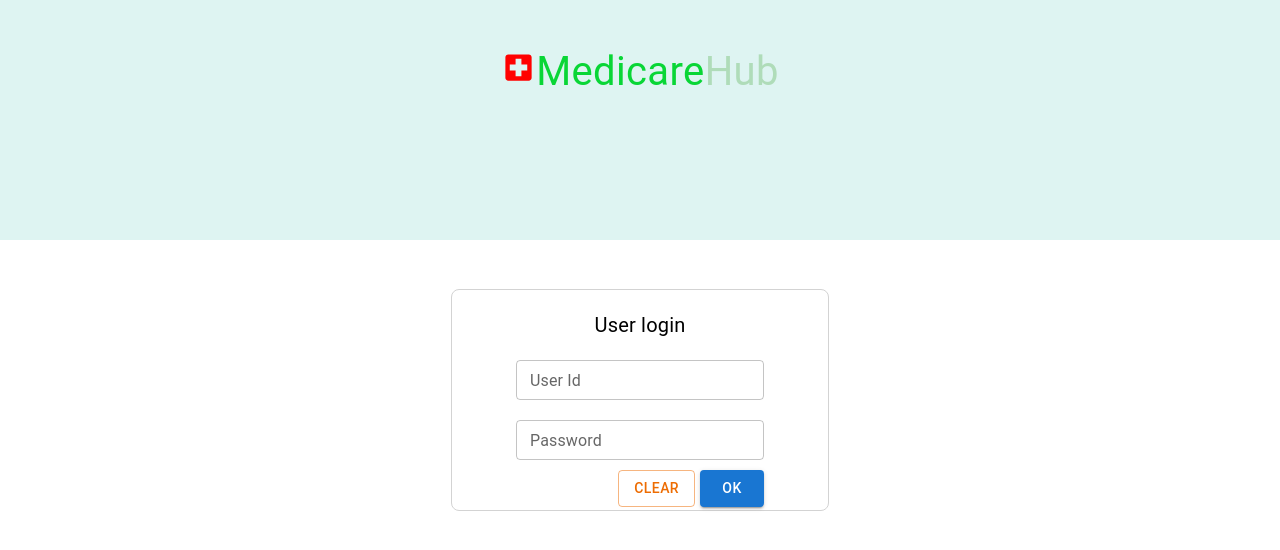
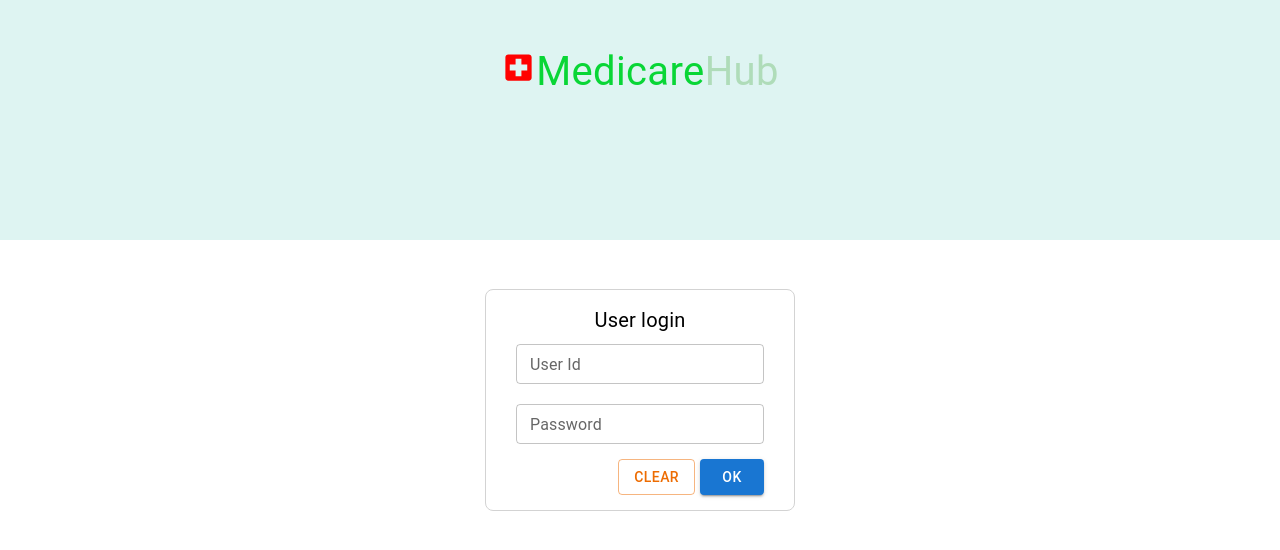
Before and after one commit to Bistec-UOM/MedicareHub_front, a React (Create React App) app in the folder front/: page / in a window 1280 px wide. Shown: the top 550 px of the page. Built offline with nearby package versions, Linux system fonts and the light colour scheme.

Commit message:
Display accepted samples

```diff
--- a/front/src/Services/Lab.js
+++ b/front/src/Services/Lab.js
@@ -4,7 +4,8 @@ const endPoints = {
     TEST:'/api/Test',
     TEMPLATE:'/api/Test/Template',
     REPORT:'/api/Values/ReportRequest',
-    SET_ACCEPT:'/api/Values/Accept'
+    SET_ACCEPT:'/api/Values/Accept',
+    GET_ACCEPT:'/api/Values/Accept'
   };
 
 export { baseURL,endPoints};
--- a/front/src/components/Lab/TestSubmit/Submit/SubmitPage.js
+++ b/front/src/components/Lab/TestSubmit/Submit/SubmitPage.js
@@ -5,8 +5,9 @@ import SearchIcon from "@mui/icons-material/Search";
 import CloseIcon from "@mui/icons-material/Close";
 import Testcom from './Testcom';
 import axios from 'axios';
+import { baseURL, endPoints } from '../../../../Services/Lab';
 
-export default function SubmitPage({load,setLoad,setpage}) {
+export default function SubmitPage({setpage}) {
 
     //Pop up dialog box------------------------------------------------------------
     const [open, setOpen] = useState(false)
@@ -20,6 +21,18 @@ export default function SubmitPage({load,setLoad,setpage}) {
     //----------------------------------------------------------------------------
 
     const [test,settest]=useState(0)//selected test (out of accepted tests)
+    const [load,setLoad]=useState([])
+    const [loadOK,setLoadOk]=useState(true)
+
+    useEffect(()=>{
+      if(loadOK){
+        axios.get(baseURL+endPoints.GET_ACCEPT)
+      .then((res)=>{
+        setLoad(res.data)
+        setLoadOk(false)
+      })
+      }
+    },[])
 
   return (
     <div>
@@ -45,9 +58,9 @@ export default function SubmitPage({load,setLoad,setpage}) {
             load.map((i,ind)=>{
                 return <Paper sx={{width:'70%',display:'flex',justifyContent:'space-between',alignItems:'center',mt:'10px',p:'10px',cursor:'pointer'}} onClick={()=>handleClickOpen(i.testId)}>
                     <Typography sx={{fontSize:'18px',flex:'1',color:'grey'}}>{ind+1}</Typography>
-                    <Typography sx={{fontSize:'15px',flex:'1'}}>{i.repId}</Typography>
+                    <Typography sx={{fontSize:'15px',flex:'1'}}>{i.id}</Typography>
                     <Typography sx={{fontSize:'15px',flex:'1'}}>2024 Mar 22</Typography>
-                    <Typography sx={{fontSize:'15px',flex:'2'}}>{i.test}</Typography>
+                    <Typography sx={{fontSize:'15px',flex:'2'}}>{i.testId}</Typography>
             </Paper>
             })
         }
--- a/front/src/pages/Log.js
+++ b/front/src/pages/Log.js
@@ -87,7 +87,14 @@ export default function Log() {
    },[])
 
   return (
-    <Box sx={{height:'100vh',display:'flex',justifyContent:'center',backgroundImage:'linear-gradient(to bottom,#DEF4F2, #DEF4F2 30%, white 30%, white)'}}>
+    <Box
+      sx={{
+        height:'100vh',
+        display:'flex',
+        justifyContent:'center',
+        backgroundImage:'linear-gradient(to bottom,#DEF4F2, #DEF4F2 30%, white 30%, white)'
+        }}
+    >
 
       <Box sx={{position:'fixed',mt:'5vh'}}>
         <LocalHospitalIcon sx={{color:'red',mt:'10px'}} fontSize='large'></LocalHospitalIcon>
@@ -95,20 +102,43 @@ export default function Log() {
         <Typography sx={{fontSize:'40px',display:'inline',color:'#AFDCB9'}}>Hub</Typography>
       </Box>
 
-      <Box sx={{display:'flex',flexDirection:'column',justifyContent:'space-evenly',padding:'10px',pr:'5%',pl:'5%', backgroundColor:'white',height:'200px',alignSelf:'center',borderRadius:'8px',border:'1px solid lightgrey'}}>
-        <Typography sx={{fontSize:'20px',alignSelf:'center',backgroundColor:'white',p:'10px'}}>User login</Typography>
+      <Box
+        sx={{
+          display:'flex',
+          flexDirection:'column',
+          justifyContent:'space-evenly',
+          padding:'10px',
+          pr:'30px',
+          pl:'30px',
+          backgroundColor:'white',
+          height:'200px',
+          alignSelf:'center',
+          borderRadius:'8px',
+          border:'1px solid lightgrey'
+          }}
+      >
+        <Typography sx={{fontSize:'20px',alignSelf:'center',backgroundColor:'white'}}>User login</Typography>
 
-        <TextField size="small" sx={{mt:'10px',mb:'10px'}} id="1" label="User Id" type="text" autoComplete="current-password" onChange={(e)=>setUser(e.target.value)} value={user}/>
-        <TextField size="small" sx={{mt:'10px',mb:'10px'}} id="2" label="Password" type="password" autoComplete="current-password" onChange={(e)=>setPassword(e.target.value)} value={password}/>
+        <TextField size="small" sx={{mt:'5px',mb:'10px'}} id="1" label="User Id" type="text" autoComplete="current-password" onChange={(e)=>setUser(e.target.value)} value={user}/>
+        <TextField size="small" sx={{mt:'5px',mb:'10px'}} id="2" label="Password" type="password" autoComplete="current-password" onChange={(e)=>setPassword(e.target.value)} value={password}/>
+
         <div style={{display:'flex',flexDirection:'row-reverse',alignItems:'center'}}>
           <Button variant="contained" sx={{ml:'5px'}} onClick={setData}>OK</Button>
           <Button variant="outlined" sx={{ml:'5px'}} onClick={clearData} color='warning'>Clear</Button>
         </div>
+
       </Box>
 
 
         {/* ----------------- snack bar ----------------------------------------------------------------*/}
-        <Snackbar open={open} autoHideDuration={2000} onClose={handleClose} >
+        <Snackbar
+          anchorOrigin={{
+            vertical: 'top',
+            horizontal: 'center',
+          }}
+          sx={{mt:'100px'}}
+          open={open} autoHideDuration={2000} onClose={handleClose}
+        >
         <Alert
           onClose={handleClose}
           severity={col}
```
Also changed, not shown: front/src/Theme.css (added).
